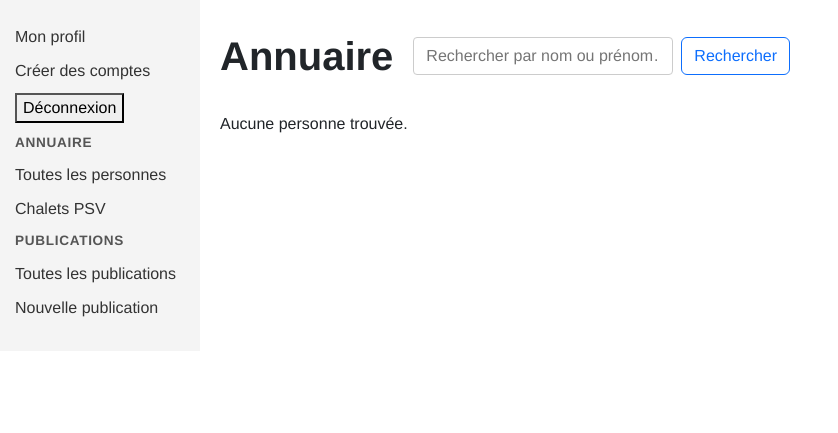
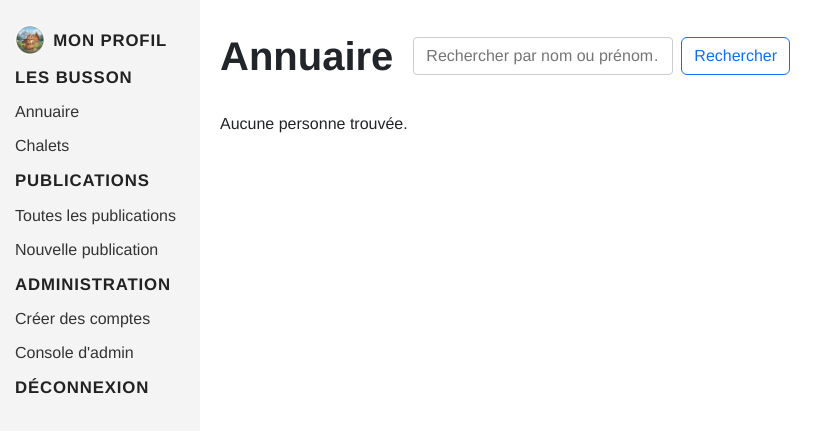
Before and after one commit to reboulip/famille-busson, a Django app: page /annuaire/annuaire/ in a window 1280 px wide. Shown: the top 433 px of the page, without its empty margins (0-838 px from the left). Run offline with Django 4.2, Linux system fonts and the light colour scheme; the visitor is signed in with stand-in values (Sample User, id 1); data that the repository does not hold is empty; some libraries are stand-ins or nearby versions.

Commit message:
feat: side menu improvements (#18)

```diff
--- a/annuaire/static/css/main.css
+++ b/annuaire/static/css/main.css
@@ -87,6 +87,53 @@ h2 {
     font-size: .85em;
     text-transform: uppercase;
     letter-spacing: .05em;
+}
+
+.sidebar-title {
+    font-weight: bold;
+    margin-top: 18px;
+    color: #222;
+    font-size: 1.05em;
+    text-transform: uppercase;
+    letter-spacing: .05em;
+}
+
+.sidebar-title a {
+    color: #222 !important;
+    text-decoration: none;
+}
+
+.sidebar-profile a {
+    display: flex;
+    align-items: center;
+    gap: 8px;
+}
+
+.sidebar-profile-photo {
+    width: 1.8em;
+    height: 1.8em;
+    border-radius: 50%;
+    object-fit: cover;
+}
+
+.sidebar-logout-form {
+    margin: 0;
+}
+
+.sidebar-logout-btn {
+    background: none;
+    border: none;
+    padding: 0;
+    color: #222;
+    font: inherit;
+    font-weight: bold;
+    text-transform: uppercase;
+    letter-spacing: .05em;
+    cursor: pointer;
+}
+
+.sidebar-logout-btn:hover {
+    text-decoration: underline;
 }
 
 /* Page header avec recherche */
--- a/annuaire/templates/annuaire/base.html
+++ b/annuaire/templates/annuaire/base.html
@@ -12,27 +12,24 @@
     <div class="sidebar">
         <ul>
             {% if user.is_authenticated %}
-                <li><a href="{% url 'my-profile' %}">Mon profil</a></li>
-                {% if user.is_staff %}
-                    <li><a href="{% url 'bulk-account-create' %}">Créer des comptes</a></li>
-                {% endif %}
-                <li>
-                    <form method="post" action="{% url 'logout' %}">
-                        {% csrf_token %}
-                        <button type="submit">Déconnexion</button>
-                    </form>
+                <li class="sidebar-title sidebar-profile">
+                    <a href="{% url 'my-profile' %}">
+                        <img src="{% if user.profile.profile_photo %}{{ user.profile.profile_photo.url }}{% else %}{% static 'default_profile_picture.png' %}{% endif %}"
+                             alt="Mon profil" class="sidebar-profile-photo">
+                        <span>Mon profil</span>
+                    </a>
                 </li>
-            {% else %}
-                <li><a href="{% url 'login' %}">Se connecter</a></li>
             {% endif %}
-            <li class="sidebar-section">Annuaire</li>
+
+            <li class="sidebar-title">Les Busson</li>
             <li>
                 <ul>
-                    <li><a href="{% url 'directory' %}">Toutes les personnes</a></li>
-                    <li><a href="{% url 'chalet-list' %}">Chalets PSV</a></li>
+                    <li><a href="{% url 'directory' %}">Annuaire</a></li>
+                    <li><a href="{% url 'chalet-list' %}">Chalets</a></li>
                 </ul>
             </li>
-            <li class="sidebar-section">Publications</li>
+
+            <li class="sidebar-title">Publications</li>
             <li>
                 <ul>
                     <li><a href="{% url 'blogpost-list' %}">Toutes les publications</a></li>
@@ -41,6 +38,27 @@
                     {% endif %}
                 </ul>
             </li>
+
+            {% if user.is_staff %}
+                <li class="sidebar-title">Administration</li>
+                <li>
+                    <ul>
+                        <li><a href="{% url 'bulk-account-create' %}">Créer des comptes</a></li>
+                        <li><a href="{% url 'admin:index' %}">Console d'admin</a></li>
+                    </ul>
+                </li>
+            {% endif %}
+
+            {% if user.is_authenticated %}
+                <li class="sidebar-title">
+                    <form method="post" action="{% url 'logout' %}" class="sidebar-logout-form">
+                        {% csrf_token %}
+                        <button type="submit" class="sidebar-logout-btn">Déconnexion</button>
+                    </form>
+                </li>
+            {% else %}
+                <li class="sidebar-title"><a href="{% url 'login' %}">Se connecter</a></li>
+            {% endif %}
         </ul>
     </div>
     <div class="content">
```
